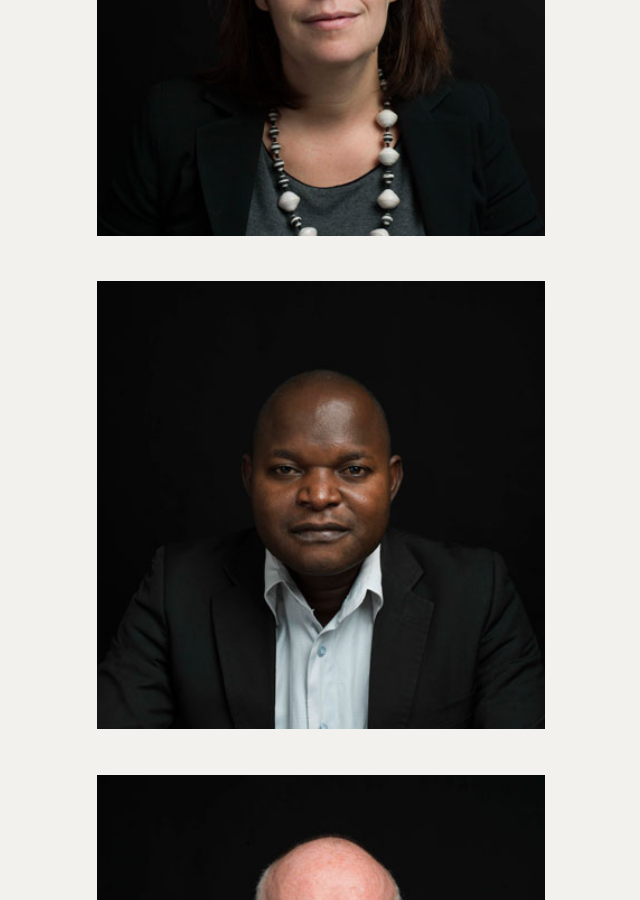
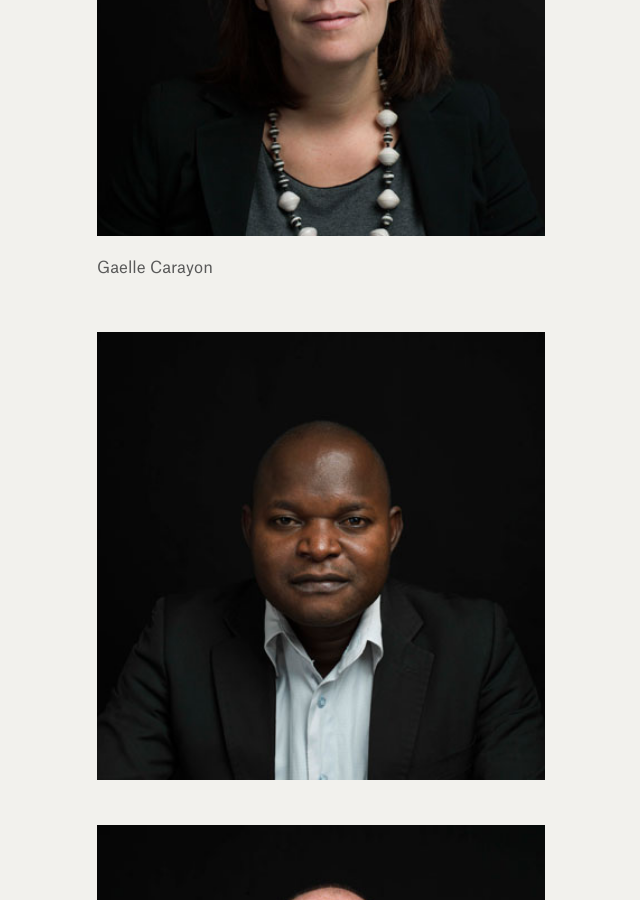
Before and after one commit to weights-and-measures/weights-and-measures.github.io, a Jekyll site: the page built from photographs.html, in a window 1280 px wide and 900 px high, scrolled down 13965 px. Shown: the whole window, without its empty margins (319-959 px from the left). Built offline with Jekyll 4.4.1, drawn with Linux system fonts in a browser that asks for light colours.

Commit message:
Updated D27

```diff
--- a/_photographs/d27.markdown
+++ b/_photographs/d27.markdown
@@ -1,7 +1,9 @@
 ---
-title: d27
+title: Gaelle Carayon
 date: 2016-12-29 17:24:00 Z
 position: 25
 ---
 
 ![gaelle_carayon05-42d340.jpg](/uploads/gaelle_carayon05-42d340.jpg)
+
+Gaelle Carayon
```
